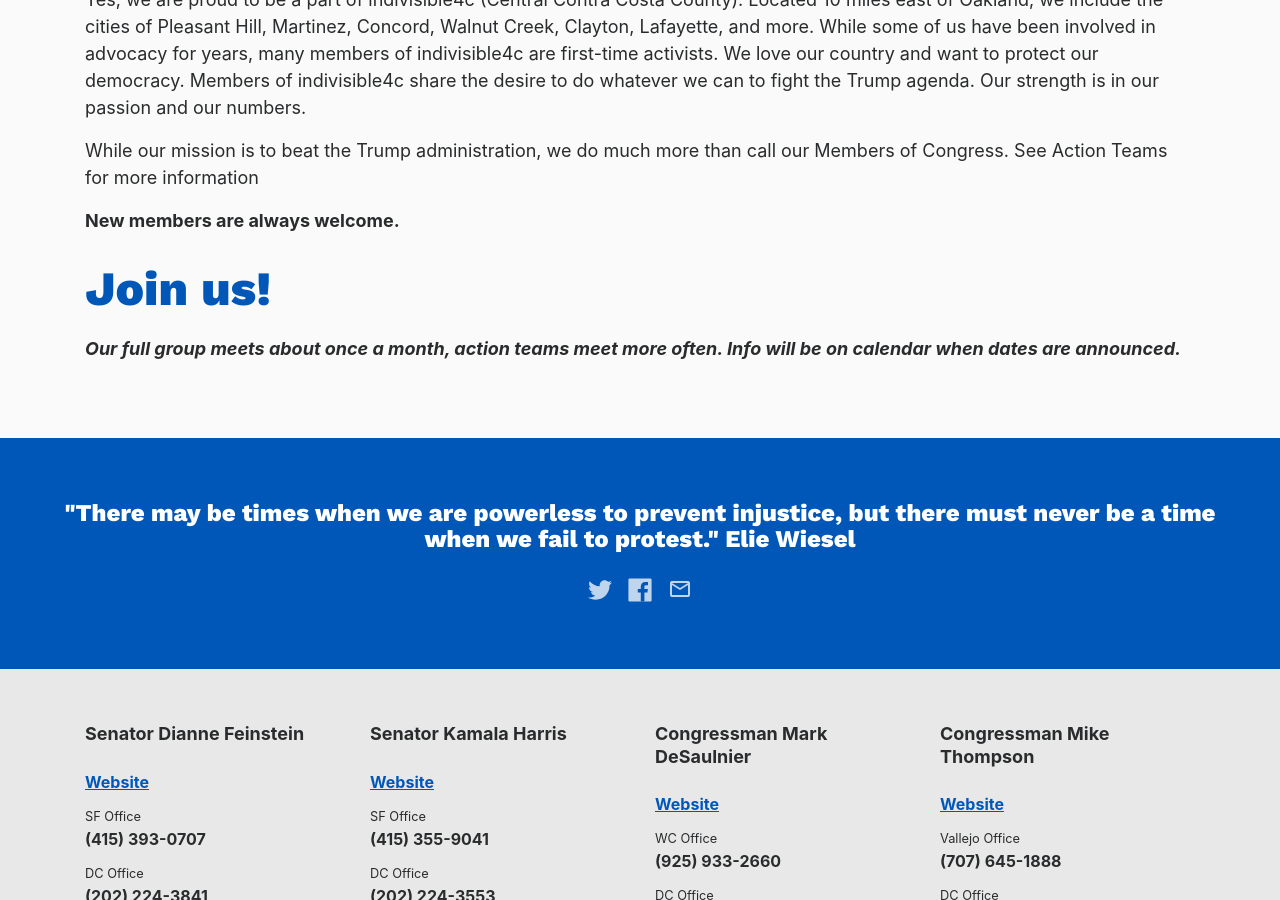
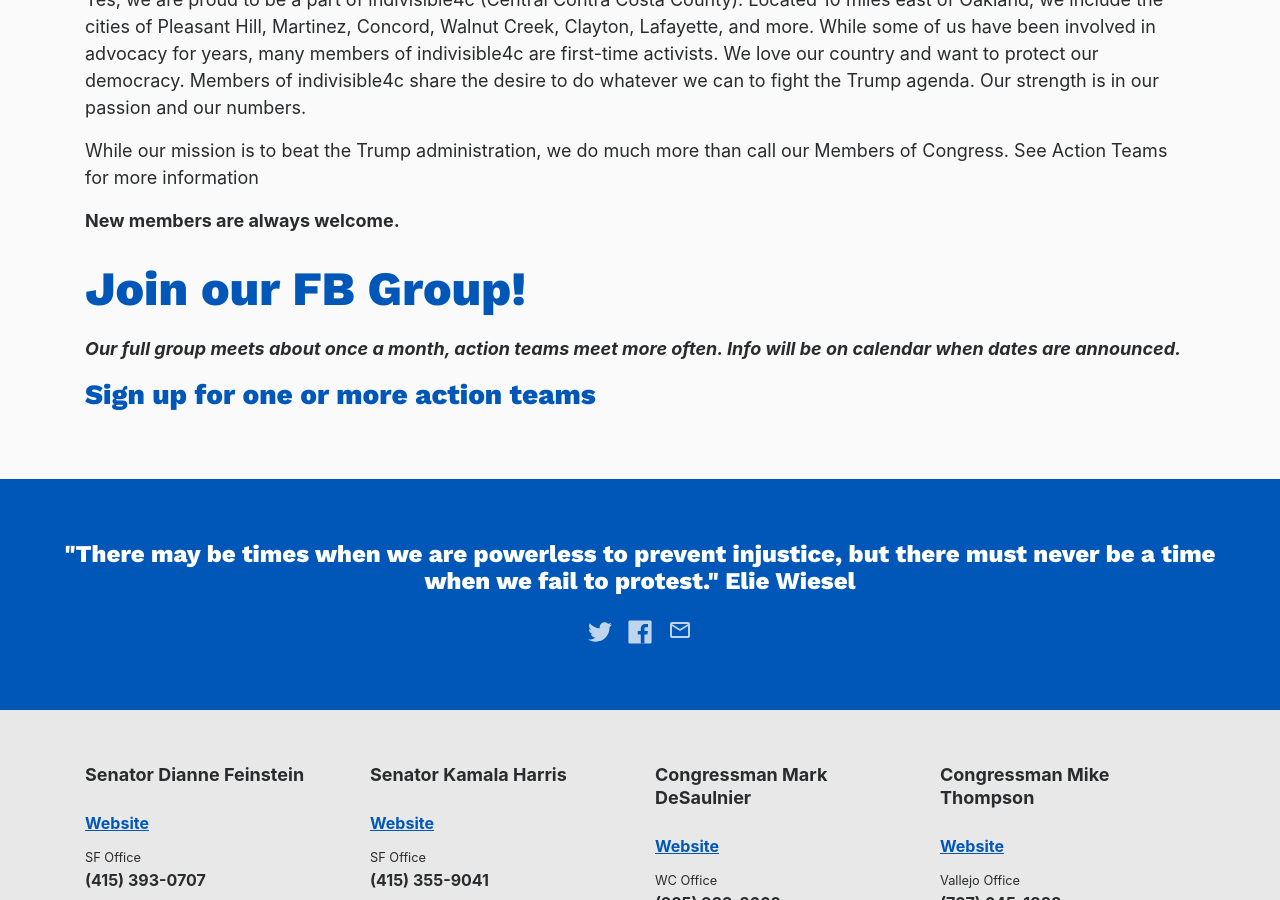
Before and after one commit to IndivisibleTemplate/BasicTemplate, a Jekyll site: the page built from become-a-member.markdown, in a window 1280 px wide and 900 px high, scrolled down 322 px. Built offline with Jekyll 4.4.1, drawn with Linux system fonts in a browser that asks for light colours; nearby versions of some CDN libraries; comment, search, counter and statistics services are not loaded.

Commit message:
Updated Become A Member

```diff
--- a/become-a-member.markdown
+++ b/become-a-member.markdown
@@ -12,6 +12,8 @@
 
 **New members are always welcome.**
 
-## [Join us!](https://www.facebook.com/groups/413800492297720/)
+## [Join our FB Group!](https://www.facebook.com/groups/413800492297720/)
 
 ***Our full group meets about once a month, action teams meet more often. Info will be on calendar when dates are announced.***
+
+### [Sign up for one or more action teams](https://docs.google.com/forms/d/e/1FAIpQLSdRzg-pwBPM0hc_B4jxO_vazOFBbwYEvngTPFQsL3fd6dY2rg/viewform?usp=sf_link)
```
